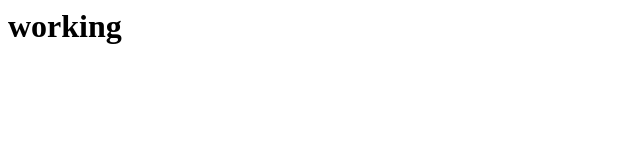
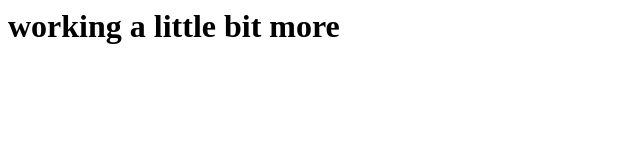
Before and after one commit to nir-jackson/Portfolio, a website: page public/index.html in a window 1280 px wide. Shown: the whole page, without its empty margins (0-640 px from the left). Drawn offline with Linux system fonts and the light colour scheme.

Commit message:
sync check

```diff
--- a/public/index.html
+++ b/public/index.html
@@ -2,7 +2,7 @@
 <head>
 </head>
 <body>
-	<h1>working</h1>
+	<h1>working a little bit more</h1>
 </body>
 
 </html>
```
